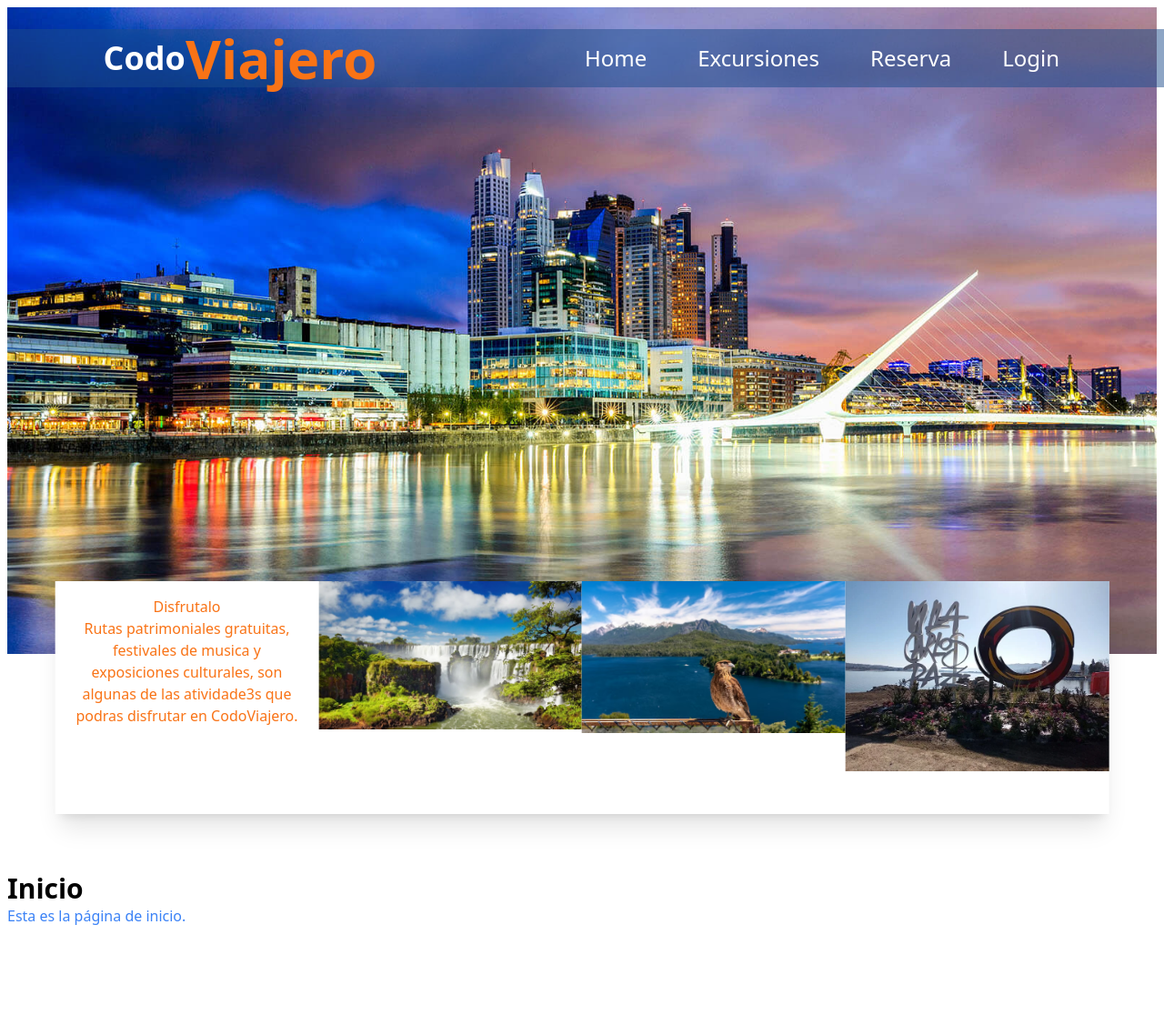
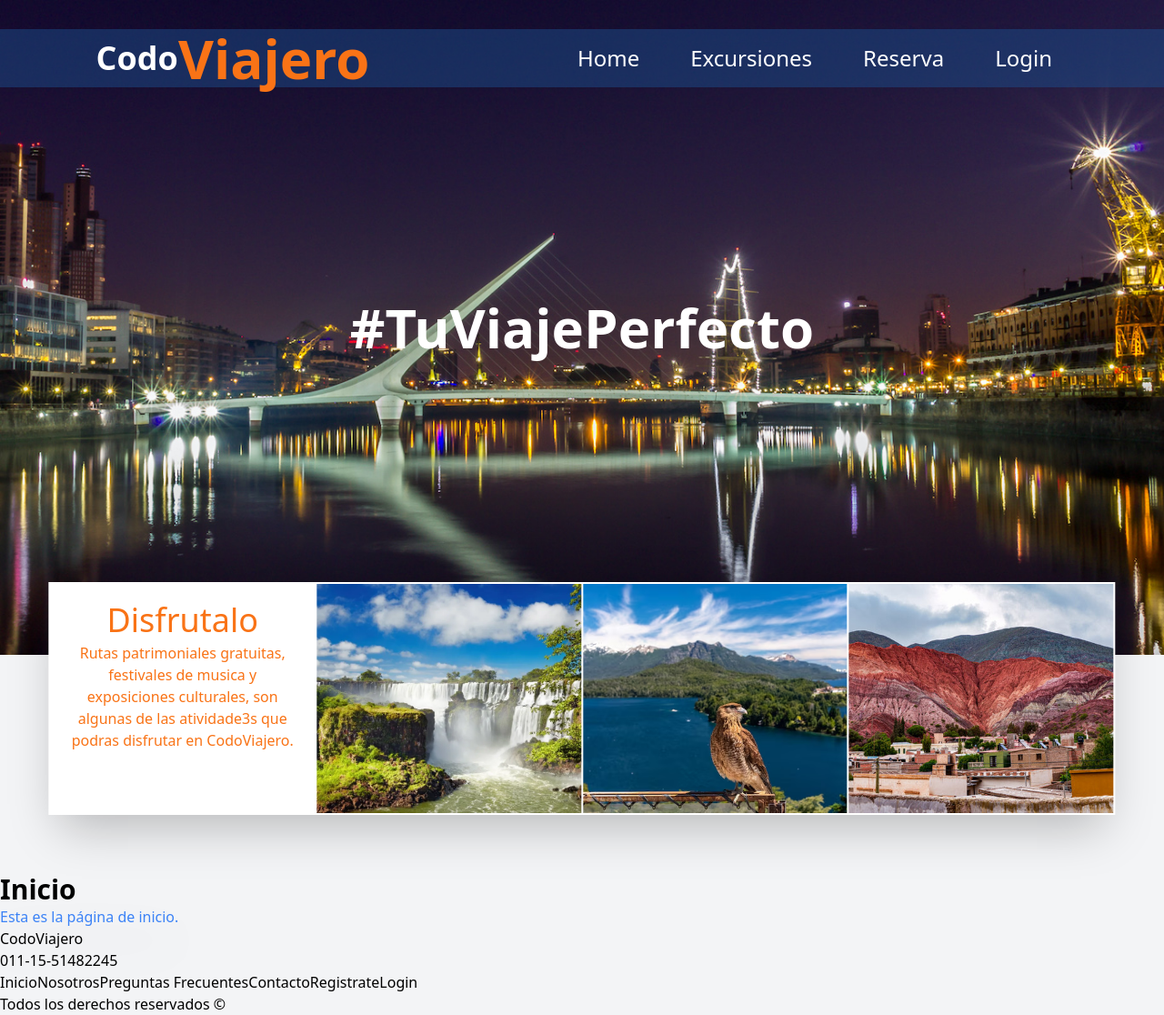
Before and after one commit to gustavoJimenezz/codo-a-codo-codoViajero-2.0-nodejs, a Node server app: page / in a window 1280 px wide. Shown: the whole page at 91% size. Before the commit the page ends 1017 px from the top, so only its background shows below. Run offline with Node 20, Linux system fonts and the light colour scheme; style sheets or scripts are compiled from the project's sources; some libraries are stand-ins or nearby versions.

Commit message:
Modificar footer

```diff
--- a/views/index.pug
+++ b/views/index.pug
@@ -2,4 +2,4 @@
 
 block content
   h1.text-3xl.font-bold= title
-  p.text-blue-500 Esta es la página de inicio.
+  p.text-blue-500.drop-shadow-2xl Esta es la página de inicio.
--- a/views/layouts/layout.pug
+++ b/views/layouts/layout.pug
@@ -4,43 +4,47 @@
     meta(charset="UTF-8")
     meta(name="viewport", content="width=device-width, initial-scale=1.0")
     link(rel='stylesheet', href='/css/styles.css')
-    title Mi Sitio Web
-  body.m-2
-    div
+    //- link(href="https://fonts.googleapis.com/css2?family=Raleway:wght@300;400;700;900&amp;display=swap" rel="stylesheet")
+    title CodoViajero
 
+  body.bg-gray-100
+    header.relative
       include ./partials/header.pug
 
-      div(class="relative h-60")
-        div(class=[
-          'absolute',
-          'left-1/2',
-          'transform',
-          '-translate-x-1/2',
-          'w-11/12',
-          'h-64',
-          'bottom-16',
-          'bg-white',
-          'text-white',
-          'text-center',
-          'shadow-xl',
-          'grid',
-          'grid-cols-4'
-        ])
-          div.p-4
-            h3.text-orange-500
-              | Disfrutalo
-            p.text-orange-500
-              | Rutas patrimoniales gratuitas, festivales de musica y exposiciones
-              | culturales, son algunas de las atividade3s que podras disfrutar en CodoViajero.
-          div
-            img(src="/img/1cataratas.webp", alt="fondo del puente de la mujer")
-          div
-            img(src="/img/2bariloche.jpg", alt="fondo del puente de la mujer")
-          dvi
-            img(src="/img/3villaCarlosPaz.webp", alt="fondo del puente de la mujer")
+    div(class="relative h-60 container mx-auto")
+      div(class=[
+        'absolute',
+        'left-1/2',
+        'transform',
+        '-translate-x-1/2',
+        'w-11/12',
+        'h-64',
+        'bottom-16',
+        'bg-white',
+        'text-white',
+        'text-center',
+        'shadow-2xl',
+        'grid',
+        'grid-cols-4',
+        'gap-0.5',
+        'p-0.5'
+      ])
+        //- parrafo Disfrutalo
+        div.p-4.h-full
+          h3(class="text-orange-500 text-4xl p-1")
+            | Disfrutalo
+          p(class="text-orange-500")
+            | Rutas patrimoniales gratuitas, festivales de musica y exposiciones
+            | culturales, son algunas de las atividade3s que podras disfrutar en CodoViajero.
+        //- img mosaico
+        div(class="bg-[url('/img/1cataratas.webp')] bg-no-repeat bg-center bg-cover")
+        div(class="bg-[url('/img/2bariloche.jpg')] bg-no-repeat bg-center bg-cover")
+        dvi(class="bg-[url('/img/5jujuy.jpg')] bg-no-repeat bg-center bg-cover")
 
 
-    main
-      block content
+    div(class="container mx-auto")
 
-    include ./partials/footer.pug
+      main
+        block content
+
+      include ./partials/footer.pug
--- a/views/layouts/partials/footer.pug
+++ b/views/layouts/partials/footer.pug
@@ -1,17 +1,17 @@
-//- footer.footer
-//-   div.contenedor
-//-     div.barra
-//-       div.logo
-//-         h1.nombre-sitio
-//-           | Codo
-//-           span Viajero
-//-       div.contacto
-//-         a.telefono(href="tel:011-15-51482245") 011-15-51482245
-//-         nav.navegacion
-//-           a.link(href="index.html") Inicio
-//-           a.link(href="nosotros.html#nosotros") Nosotros
-//-           a.link(href="preguntasFrecuentes.html") Preguntas Frecuentes
-//-           a.link(href="contacto.html") Contacto
-//-           a.link(href="registro.html") Registrate
-//-           a.link(href="login.html") Login
-//-     p.copyright Todos los derechos reservados &copy;
+footer.footer
+  div.contenedor
+    div.barra
+      div.logo
+        h1.nombre-sitio
+          | Codo
+          span Viajero
+      div.contacto
+        a.telefono(href="tel:011-15-51482245") 011-15-51482245
+        nav.navegacion
+          a.link(href="index.html") Inicio
+          a.link(href="nosotros.html#nosotros") Nosotros
+          a.link(href="preguntasFrecuentes.html") Preguntas Frecuentes
+          a.link(href="contacto.html") Contacto
+          a.link(href="registro.html") Registrate
+          a.link(href="login.html") Login
+    p.copyright Todos los derechos reservados &copy;
--- a/views/layouts/partials/header.pug
+++ b/views/layouts/partials/header.pug
@@ -1,7 +1,8 @@
-header
-  div(class="relative")
-    img(src="/img/PuenteDeLaMujerHeader.jpg", alt="fondo del puente de la mujer" class="w-full h-full")
+div(class="relative")
+  img(src="/img/PuenteDeLaMujer.jpeg", alt="fondo del puente de la mujer" class="w-full max-h-screen")
+  //- img(src="/img/4sanRafel.jpg", alt="fondo del puente de la mujer" class="w-full h-full")
 
+  //- barra de menu
   div(class=[
         'absolute',
         'top-8',
@@ -32,3 +33,8 @@
 
     div(class="basis-3/5 h-full")
       include nav.pug
+
+  div(class="absolute top-1/2 left-1/2 transform -translate-x-1/2 -translate-y-1/2 text-white text-center")
+    h2(class="font-bold  text-6xl drop-shadow-2xl")
+      | #TuViajePerfecto
+    //- span.font-bold.drop-shadow-2xl.text-right.block  comienza aquí
```
